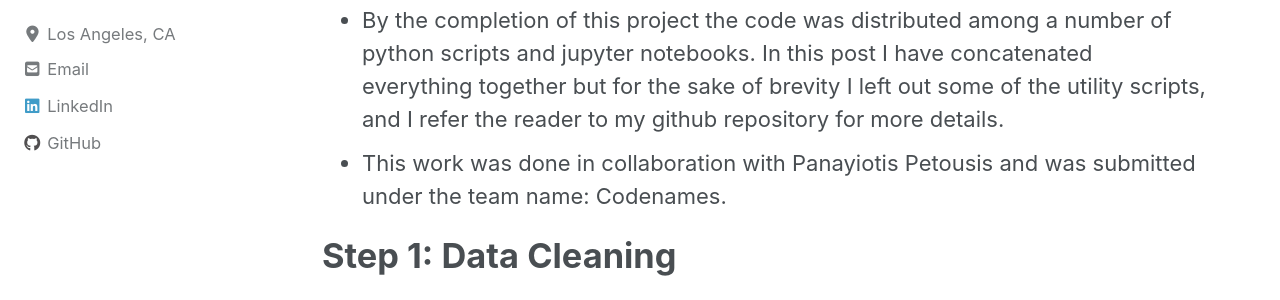
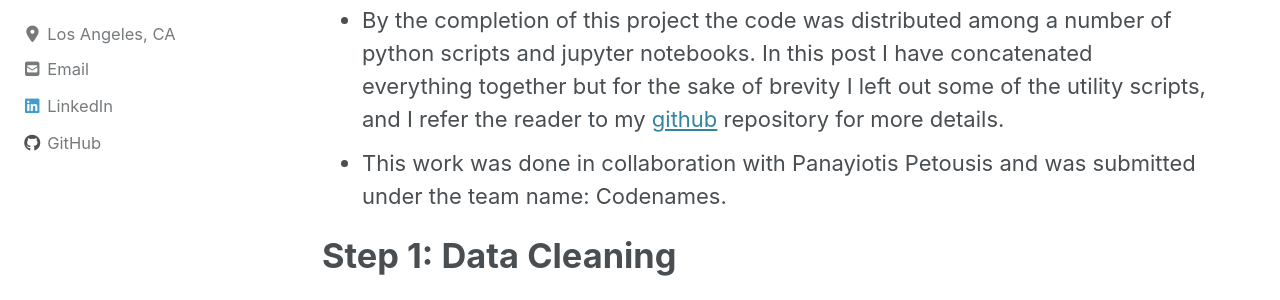
Before and after one commit to vasilis-stylianou/vasilis-stylianou.github.io, a Jekyll site: the page built from _posts/2019-09-20-ML_Kaggle_Part1.md, in a window 1280 px wide and 900 px high, scrolled down 697 px. Shown: the part 253-553 px from the top of the window. Built offline with Jekyll 4.4.1, drawn with Linux system fonts in a browser that asks for light colours; cached includes are drawn as plain includes; nearby versions of some CDN libraries; part of the change alters nothing that is shown.

```diff
--- a/_posts/2019-09-20-ML_Kaggle_Part1.md
+++ b/_posts/2019-09-20-ML_Kaggle_Part1.md
@@ -21,7 +21,7 @@ and were asked to predict the probability of a card transaction being fraudulent
 In this post I discuss steps 1-3.
 
 Note:
-- By the completion of this project the code was distributed among a number of python scripts and jupyter notebooks. In this post I have concatenated everything together but for the sake of brevity I left out some of the utility scripts, and I refer the reader to my github repository for more details.
+- By the completion of this project the code was distributed among a number of python scripts and jupyter notebooks. In this post I have concatenated everything together but for the sake of brevity I left out some of the utility scripts, and I refer the reader to my [github](https://github.com/vasilis-stylianou/Data-Science/tree/master/Projects/Kaggle_IEEE_Fraud) repository for more details.
 - This work was done in collaboration with Panayiotis Petousis and was submitted under the team name: Codenames.
 
 # Step 1: Data Cleaning
```
